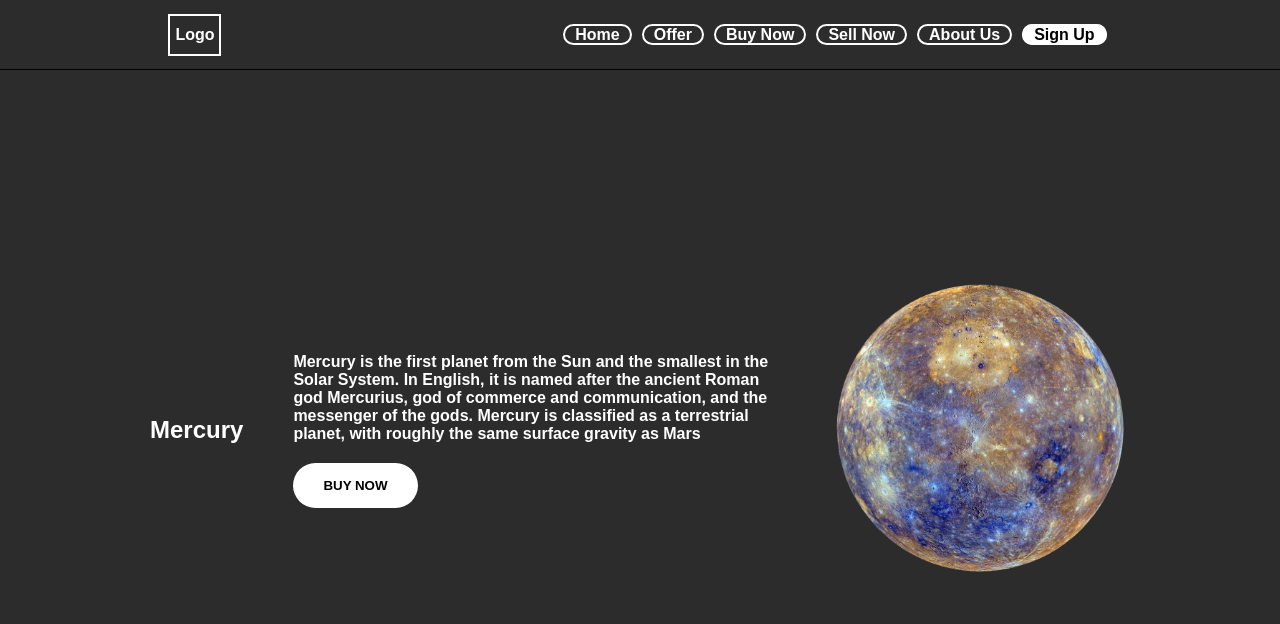
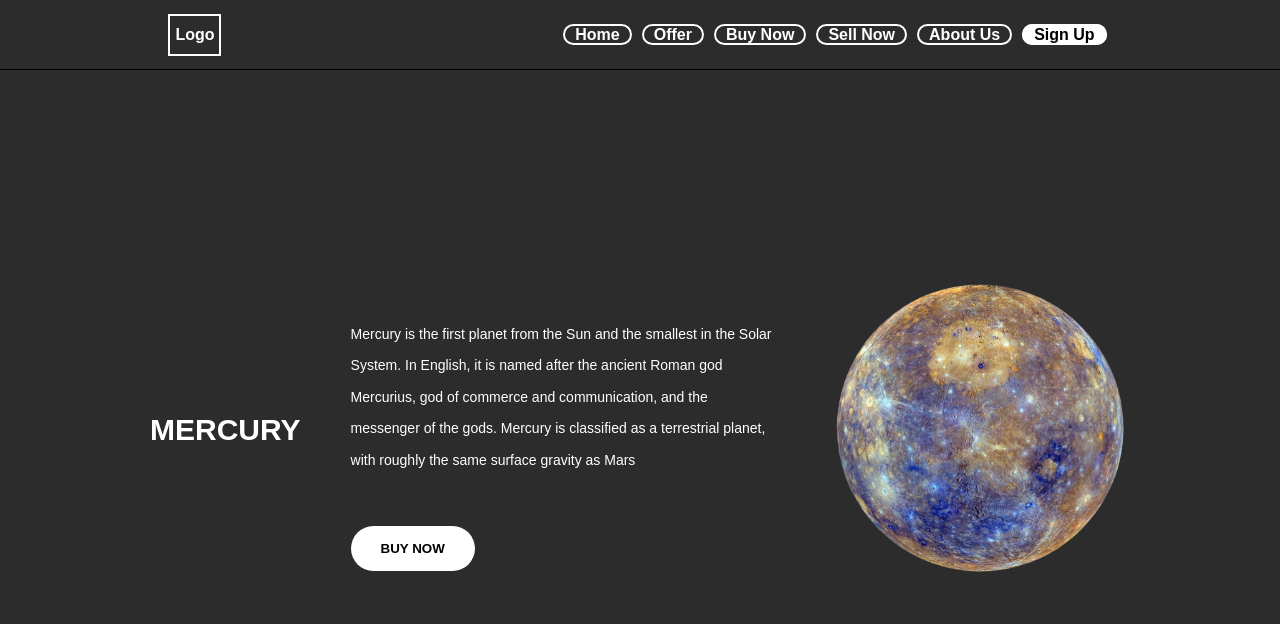
Before and after one commit to winter000boy/Planet-Selling-Website, a plain HTML site: page index.html in a window 1280 px wide. Drawn offline with Linux system fonts and the light colour scheme; a web font is replaced by a local one.

Commit message:
final Submission of the website

```diff
--- a/style.css
+++ b/style.css
@@ -58,6 +58,19 @@ main{
     justify-content: space-evenly;
     align-items: center;
     margin: 0 150px;
+    flex-wrap: wrap;
+}
+
+main h2{
+    font-size: 30px;
+    text-transform: uppercase;
+}
+
+main p{
+    font-size: 14px;
+    font-weight: 200;
+    line-height: 31.5px;
+    margin: 30px 0px;
 }
 
 .contenleft{
@@ -85,4 +98,10 @@ main{
     color: black;
     border: none;
     border-radius: 50px;
+    font-weight: 700;
+    text-transform: uppercase;
 }
+.btn :hover{
+    background-color: #2c2c2c;
+    color: whitesmoke;
+}
```
